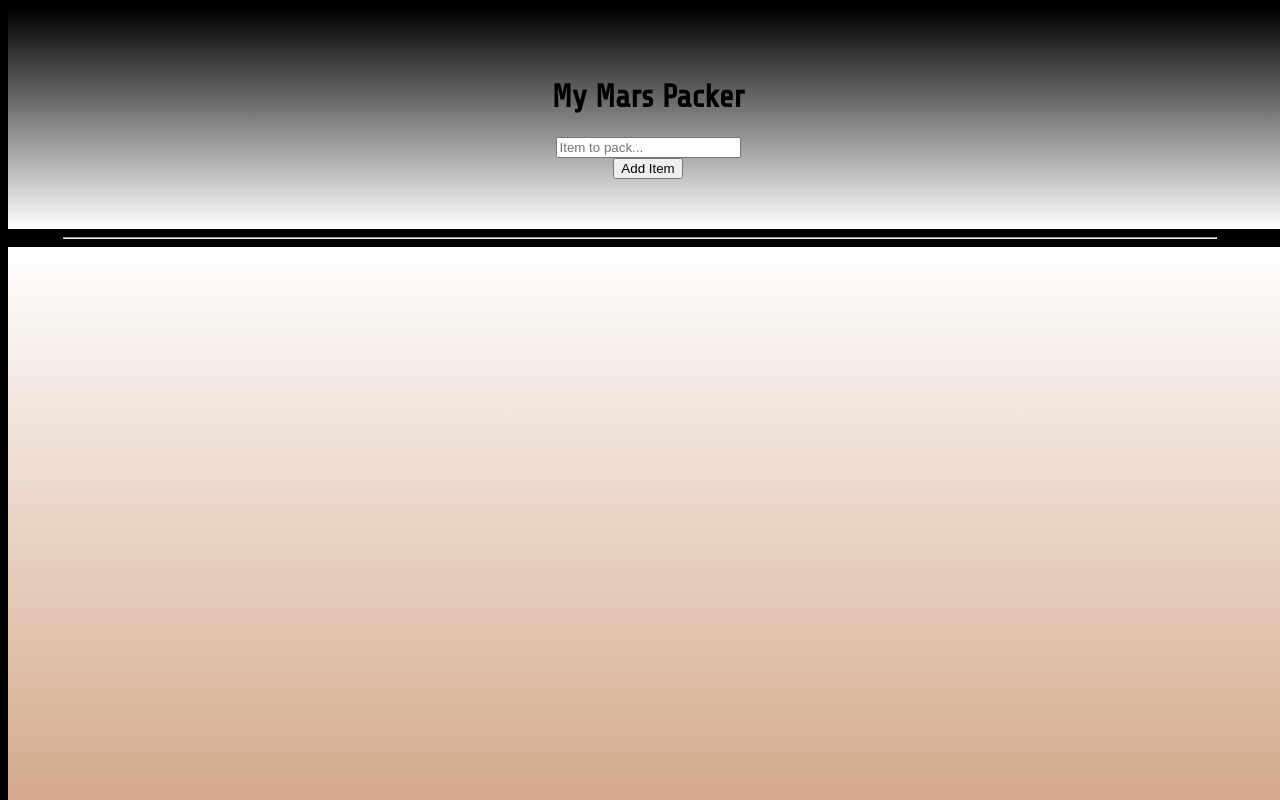
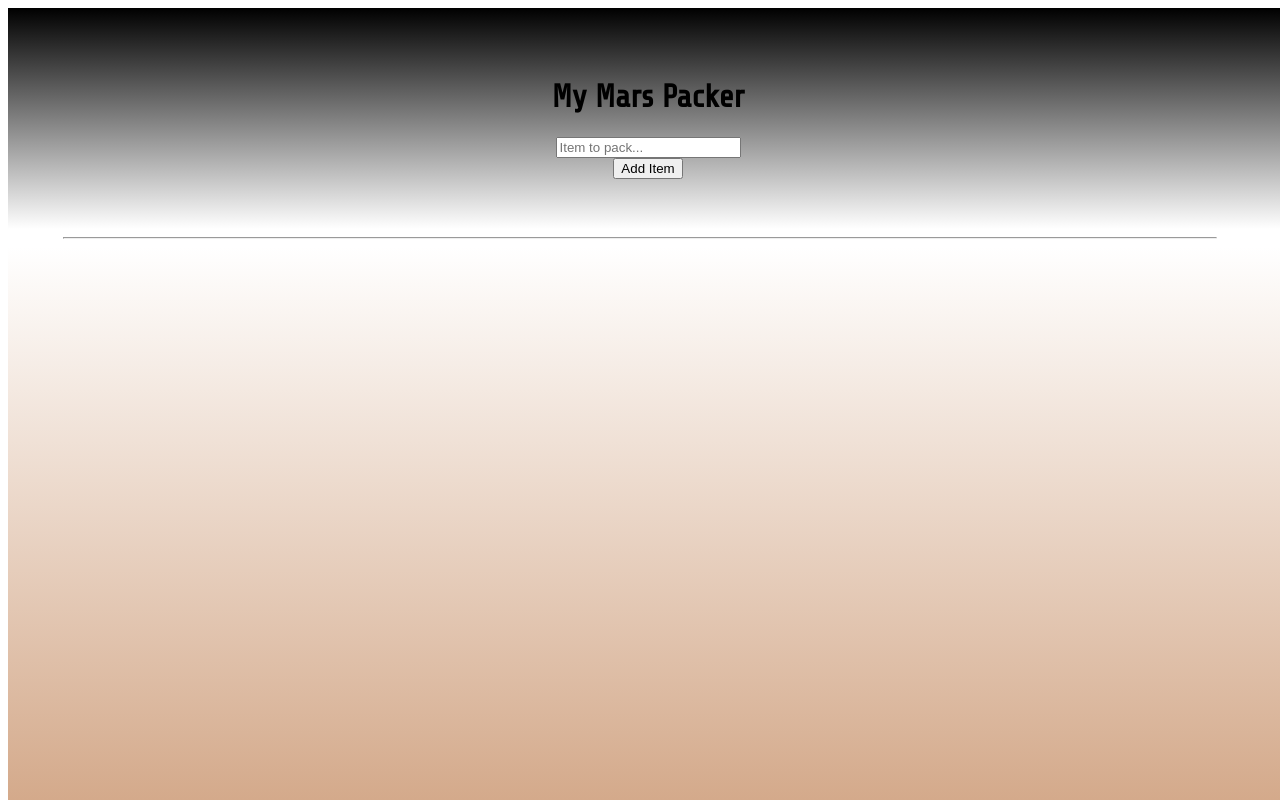
Before and after one commit to j25bender/mars, a website: page public/index.html in a window 1280 px wide. Shown: the top 800 px of the page. Drawn offline with nearby package versions, Linux system fonts and the light colour scheme; no server answers.

Commit message:
removed black html background

```diff
--- a/public/styles.css
+++ b/public/styles.css
@@ -1,8 +1,4 @@
 @import url('https://fonts.googleapis.com/css?family=Share+Tech');
-
-html {
-  background-color: black;
-}
 
 header,
 #item-container {
```
